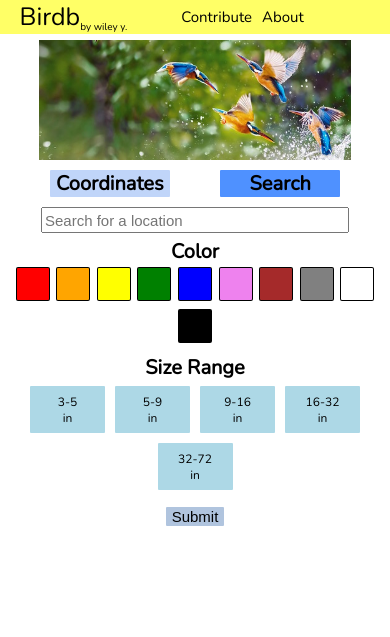
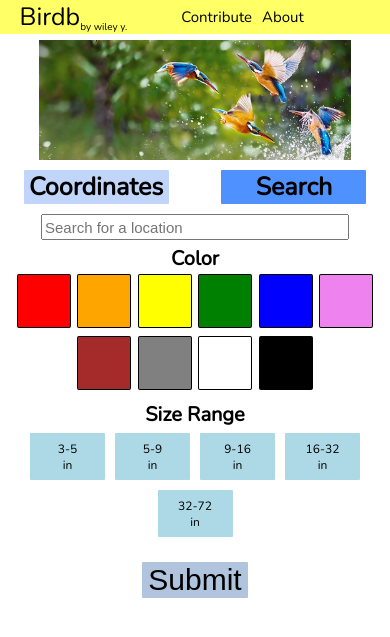
Before and after one commit to wileyyugioh/birddb, a Django app: page / in a window 390 px wide. Shown: the top 637 px of the page. Run offline with Django 3.2, Linux system fonts and the light colour scheme.

Commit message:
Mobile CSS changes to submit page

```diff
--- a/front/static/front/style.css
+++ b/front/static/front/style.css
@@ -305,7 +305,25 @@ h2 {
         font-size: 10px;
     }
 
+    .location-bar {
+        font-size: 2.5rem;
+    }
+
+    .location-bar label div {
+        width: 14.5rem;
+    }
+
     .dropdown-container {
         font-size: 1.5rem;
     }
+
+    .color-bar label span {
+        height: 5rem;
+        width: 5rem;
+    }
+
+    .bird-form input[type="submit"] {
+        margin-top: 2rem;
+        font-size: 3rem;
+    }
 }
```
